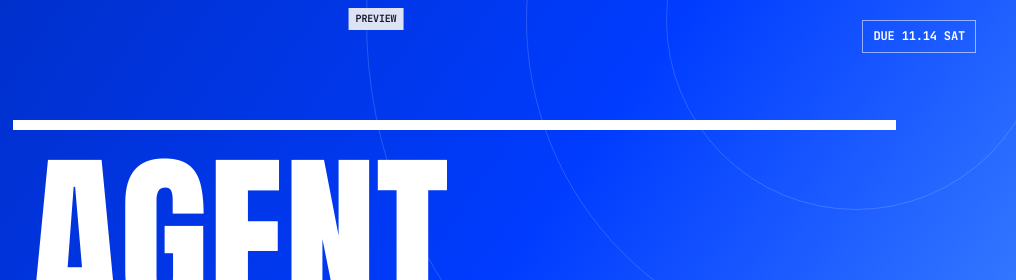
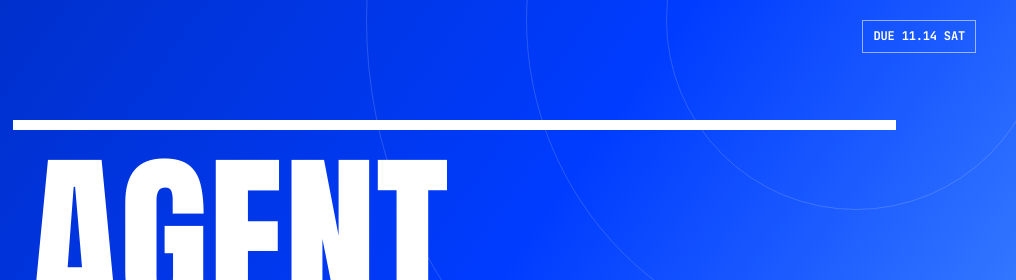
Before and after one commit to jonathanrok/bebomb-ai-study, a plain HTML site: page index.html in a window 1280 px wide. Shown: the top 280 px of the page, 264-1280 px from the left. Drawn offline with Linux system fonts and the light colour scheme; a web font is replaced by a local one.

Commit message:
응답 주소 연결 · 공개 준비 (마감 11-14 토)
Co-Authored-By: Claude Opus 5.5 <noreply@anthropic.com>

```diff
--- a/index.html
+++ b/index.html
@@ -318,7 +318,7 @@ textarea.in{min-height:136px;resize:vertical;line-height:1.62}
    AI AGENT STUDY GROUP 1기 신청서 — STUDIO BEBOMB
    ============================================================ */
 const CONFIG = {
-  endpoint: "",                          // 응답 받는 주소 — 비어 있으면 미리보기 모드(전송 안 함)
+  endpoint: "https://script.google.com/macros/s/AKfycbyOK8K5yZjIW9KMESif4oy_hFk1dv2Yi0eBQmWRpKumtN24Cvkz8N-jhH9uXcan2RqukQ/exec",   // 응답 받는 주소
   closeAt: "2026-11-14T23:59:59+09:00",              // 11-11 Jonathan: 이번 주 토요일 마감
   storage: "Google 스프레드시트",
   version: "cohort01-web-v1",
```
